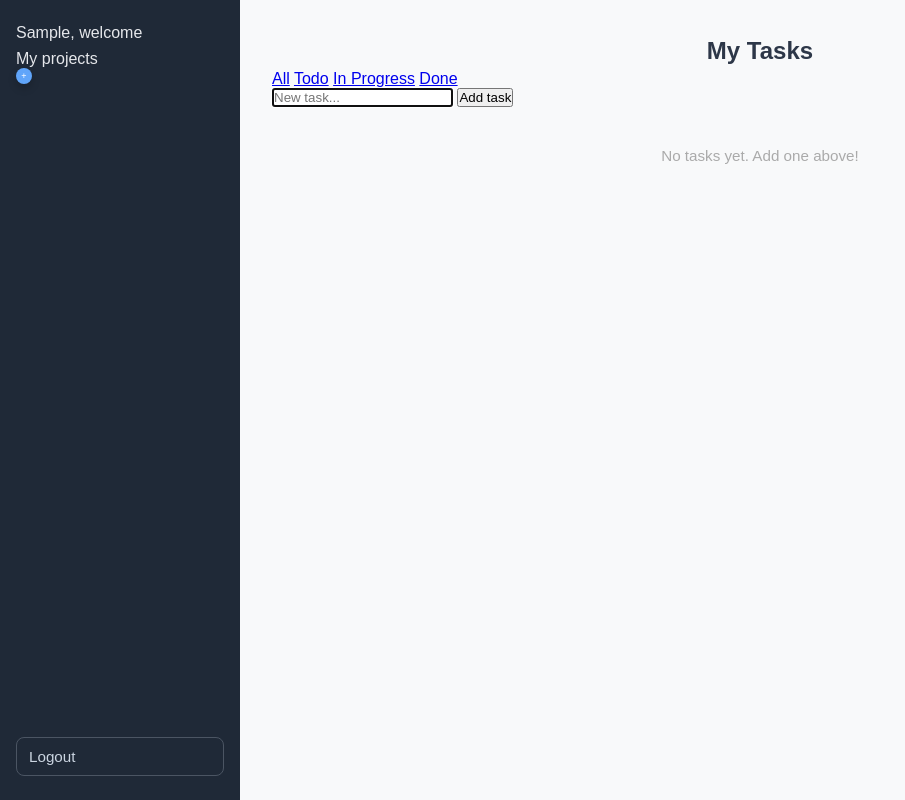
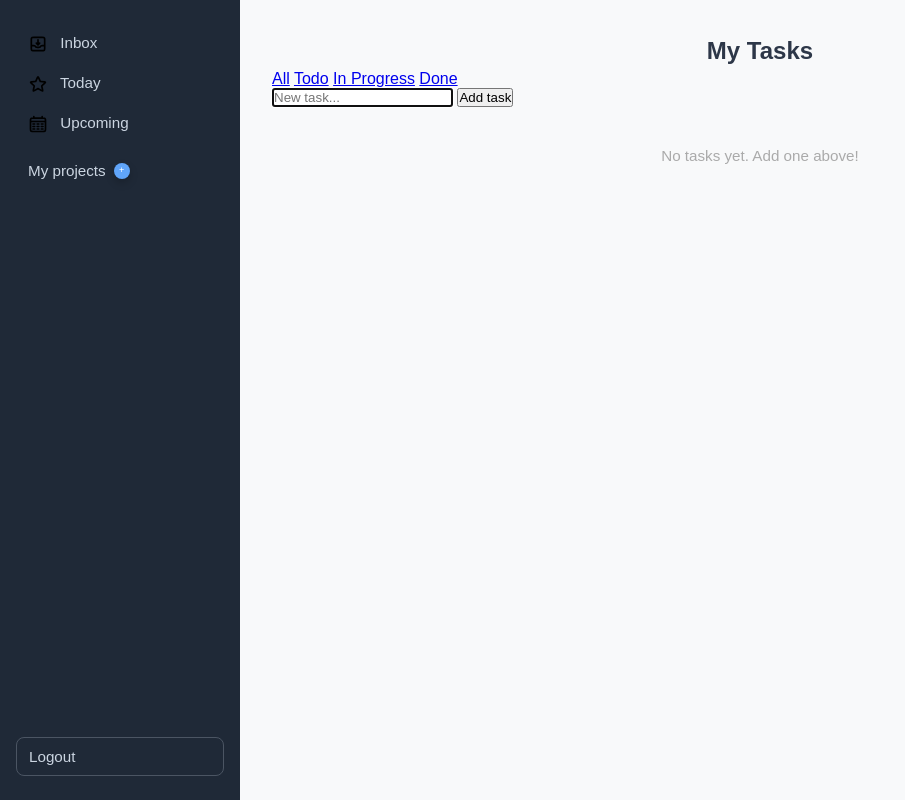
Before and after one commit to olegkrivoruchko93/OpenToDo, a Flask app: page /?date_filter=inbox in a window 1280 px wide. Shown: the whole page, without its empty margins (0-905 px from the left). Run offline with Flask 3, Linux system fonts and the light colour scheme; the visitor is signed in with stand-in values (Sample User, id 1); data that the repository does not hold is empty; parts of the project's set-up code (start-up, migrations or seed data) failed here and were passed over.

Commit message:
Add project and date filtering functionality to tasks, update UI and styles

```diff
--- a/app/models/models.py
+++ b/app/models/models.py
@@ -41,7 +41,8 @@ class Task(db.Model):
     )
     user_id: Mapped[str] = mapped_column(String, ForeignKey('user.id'), nullable=False)
     user: Mapped["User"] = db.relationship('User', back_populates='tasks')
-    project_id: Mapped[str] = mapped_column(String, nullable=True)
+    project_id: Mapped[str] = mapped_column(String, ForeignKey('projects.id'), nullable=True)
+    project: Mapped["Projects"] = db.relationship('Projects', back_populates='tasks')
 
     def to_dict(self):
         return {
@@ -59,6 +60,7 @@ class Projects(db.Model):
     title: Mapped[str] = mapped_column(String, nullable=False)
     user_id: Mapped[str] = mapped_column(String, ForeignKey('user.id'), nullable=False)
     user: Mapped["User"] = db.relationship('User', back_populates='projects')
+    tasks = db.relationship('Task', back_populates='project')
 
     def to_dict(self):
         return {
--- a/app/routes.py
+++ b/app/routes.py
@@ -1,11 +1,12 @@
 from flask import render_template, session, redirect, url_for, request, flash, jsonify, abort, Blueprint
 from flask_login import LoginManager, login_user, login_required, logout_user, current_user
+from sqlalchemy.orm import joinedload
 
 from app.models import db
 
 from app.models.models import User, Task, TaskStatus, Projects
 from app import app, login_manager
-from datetime import datetime
+from datetime import datetime, timedelta
 
 
 @login_manager.user_loader
@@ -83,24 +84,39 @@ def login():
 @app.route("/")
 @login_required
 def index():
+
     status_filter = request.args.get("status")
+    date_filter = request.args.get("date_filter")
+
+    filters = [Task.user_id == current_user.id]
+
     try:
         if status_filter:
-            TaskStatus(status_filter)
-        else:
-            status_filter = None
+            filters.append(Task.status == TaskStatus(status_filter))
     except ValueError:
-        status_filter = None
-    if status_filter:
-        tasks = [t for t in current_user.tasks if t.status == TaskStatus(status_filter)]
-    else:
-        tasks = current_user.tasks
+        pass  # Invalid status filter, ignore it
+
+
+    now = datetime.now()
+
+    if date_filter == "today":
+        start_of_today = now.replace(hour=0, minute=0, second=0, microsecond=0)
+        end_of_today = now.replace(hour=23, minute=59, second=59, microsecond=0)
+        filters.append(Task.due_date >= start_of_today)
+        filters.append(Task.due_date <= end_of_today)
+    elif date_filter == "upcoming":
+        upcoming_end = now + timedelta(days=2)
+        filters.append(Task.due_date >= now)
+        filters.append(Task.due_date <= upcoming_end)
+
+    tasks_query = Task.query.filter(*filters)
+    tasks = tasks_query.options(db.joinedload(Task.project)).all()
     projects = current_user.projects
     return render_template(
         "index.html",
-        username=current_user.username,
         tasks=tasks,
         current_filter=status_filter or "all",
+        current_date_filter=date_filter or "all",
         projects=projects
     )
 
--- a/app/static/css/style.css
+++ b/app/static/css/style.css
@@ -38,11 +38,55 @@ body {
   padding: 10px 12px;
   border-radius: 8px;
   font-size: 0.95rem;
-  transition: background 0.2s, color 0.2s;
+  transition:
+    background 0.2s,
+    color 0.2s;
 }
 
 .sidebar a:hover {
   background: #374151;
+  color: #fff;
+}
+
+.sidebar img {
+  display: inline-block;
+  width: 20px;
+  height: 20px;
+  vertical-align: middle;
+  margin-right: 8px;
+}
+
+.sidebar .project-item {
+  display: block;
+  color: #cbd5e1;
+  padding: 10px 12px;
+  border-radius: 8px;
+  font-size: 0.95rem;
+  cursor: pointer;
+  transition:
+    background 0.2s,
+    color 0.2s;
+}
+
+.sidebar .project-item:hover {
+  background: #374151;
+  color: #fff;
+}
+
+.sidebar .project-item form {
+  display: flex;
+  align-items: center;
+  gap: 8px;
+}
+
+.sidebar .project-item label {
+  color: #cbd5e1;
+  font-size: 0.95rem;
+  cursor: pointer;
+  margin: 0;
+}
+
+.sidebar .project-item:hover label {
   color: #fff;
 }
 
@@ -101,7 +145,10 @@ h2 {
   font-family: inherit;
   color: #2d3748;
   outline: none;
-  transition: border-color 0.3s, background 0.3s, box-shadow 0.3s;
+  transition:
+    border-color 0.3s,
+    background 0.3s,
+    box-shadow 0.3s;
 }
 
 .input-group input:focus {
@@ -230,7 +277,9 @@ h2 {
   cursor: pointer;
   font-size: 0.9rem;
   text-decoration: none;
-  transition: background 0.2s, color 0.2s;
+  transition:
+    background 0.2s,
+    color 0.2s;
 }
 
 .btn-logout:hover {
@@ -321,7 +370,9 @@ h2 {
   color: #2d3748;
   background: #fff;
   outline: none;
-  transition: border-color 0.3s, box-shadow 0.3s;
+  transition:
+    border-color 0.3s,
+    box-shadow 0.3s;
 }
 
 .overlay-form input:focus,
--- a/app/static/css/style.scss
+++ b/app/static/css/style.scss
@@ -15,6 +15,10 @@ body {
   color: #2d3748;
   display: flex;
   min-height: 100vh;
+}
+
+.sidebar {
+  font-family: $main-font;
 }
 
 .main-layout {
@@ -45,6 +49,13 @@ body {
   transition:
     background 0.2s,
     color 0.2s;
+}
+.sidebar img {
+  display: inline-block;
+  width: 20px;
+  height: 20px;
+  vertical-align: middle;
+  margin-right: 8px;
 }
 
 .sidebar a:hover {
--- a/app/templates/index.html
+++ b/app/templates/index.html
@@ -1,18 +1,29 @@
 {% extends "base.html" %}
 {% block content %}
     <aside class="sidebar">
-        <p>{{ username.capitalize() }}, welcome</p>
-        <div>
+        <div class="date-filter">
+            <a href="{{ url_for('index', date_filter='inbox') }}" class="{% if current_date_filter == 'inbox' %}active{% endif %}">
+                <img src="{{ url_for('static', filename='icons/inbox.svg') }}" role="img"/>
+                <span>Inbox</span>
+            </a>
+            <a href="{{ url_for('index', date_filter='today') }}" class="{% if current_date_filter == 'today' %}active{% endif %}">
+                <img src="{{ url_for('static', filename='icons/star.svg') }}" role="img"/>
+                <span>Today</span>
+            </a>
+            <a href="{{ url_for('index', date_filter='upcoming') }}" class="{% if current_date_filter == 'upcoming' %}active{% endif %}">
+                <img src="{{ url_for('static', filename='icons/calendar.svg') }}" role="img"/>
+                <span>Upcoming</span>
+            </a>
+        </div>
+        <div class="project-item">
             <form action="{{ url_for('projects') }}" method="POST">
                 <label for="Add project">My projects</label>
-                <button type="submit" href="{{ url_for("projects") }}" class="btn-add-project" aria-label="Add new project">+</button>
+                <button type="submit" class="btn-add-project" aria-label="Add new project">+</button>
             </form>
         </div>
         {% for project in projects %}
             <div class="project-item" data-project-id="{{ project.id }}">
-                <span>
-                    <p>{{ project.title }}</p>
-                </span>
+                <p>{{ project.title }}</p>
             </div>
         {% endfor %}
         <a href="{{ url_for("logout") }}" class="btn-logout">Logout</a>
@@ -36,7 +47,19 @@
             <div class="task-item" data-task-id="{{ task.id }}">
                 <span>
                     <p>{{ task.title }}</p>
-                    <p style="font-size: small; color: #666;">{{ task.due_date.strftime('%Y-%m-%d %H:%M') if task.due_date else '' }}</p>
+                    <div>
+                        <p style="font-size: small; color: #666;">
+                            {{ task.due_date.strftime('%Y-%m-%d %H:%M') if task.due_date else '' }} /
+                            {% if task.project %}
+                                {{ task.project.title }}
+                            {% else %}
+                                No Project
+                            {% endif %}
+                            {% if task.due_date %}
+                                · {{ task.due_date.strftime('%Y-%m-%d %H:%M') }}
+                            {% endif %}
+                        </p>
+                    </div>
                 </span>
                 <form action="{{ url_for('delete', task_id=task.id) }}" method="POST" style="display:inline" onsubmit="return confirm('Delete this task?')">
                     <button type="submit" title="Delete">&#10005;</button>
```
Also changed, not shown: app/static/icons/calendar.svg (added), app/static/icons/inbox.svg (added), app/static/icons/star.svg (added).
